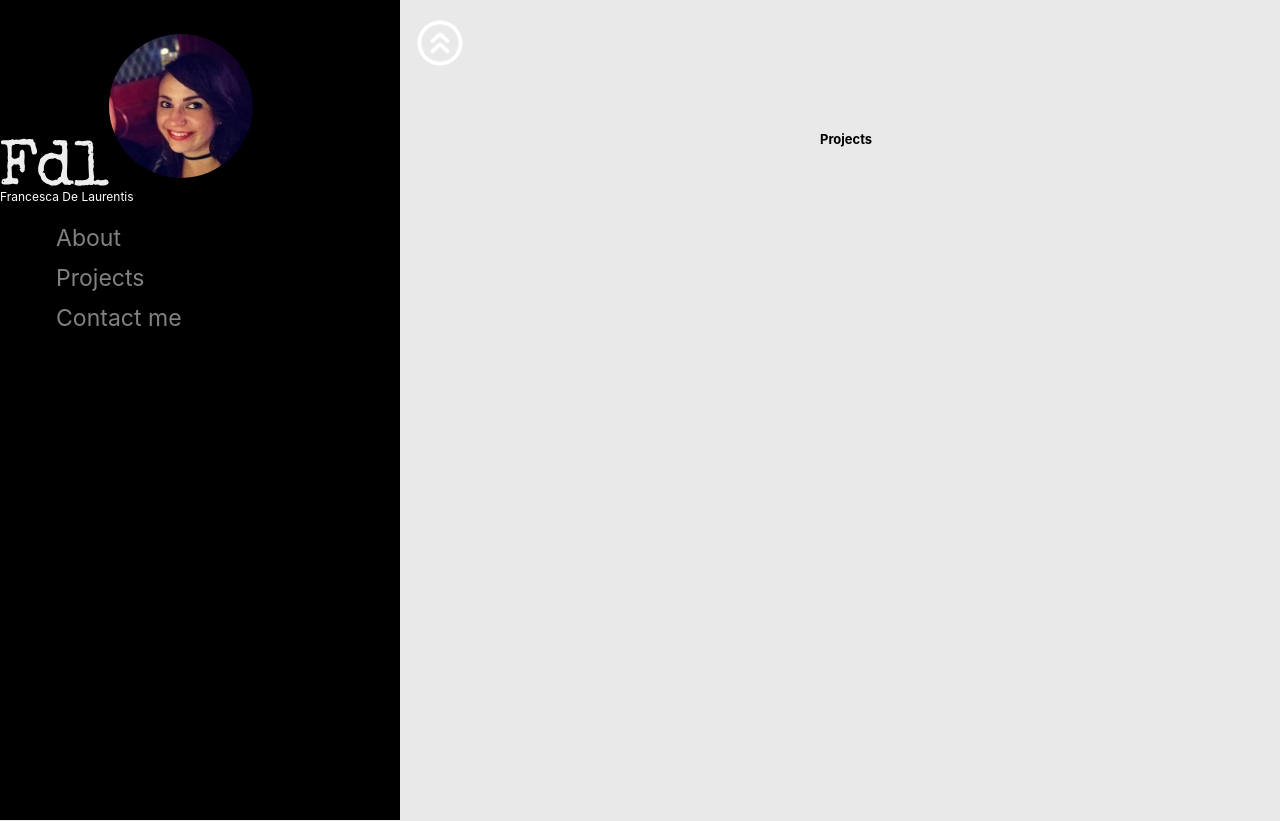
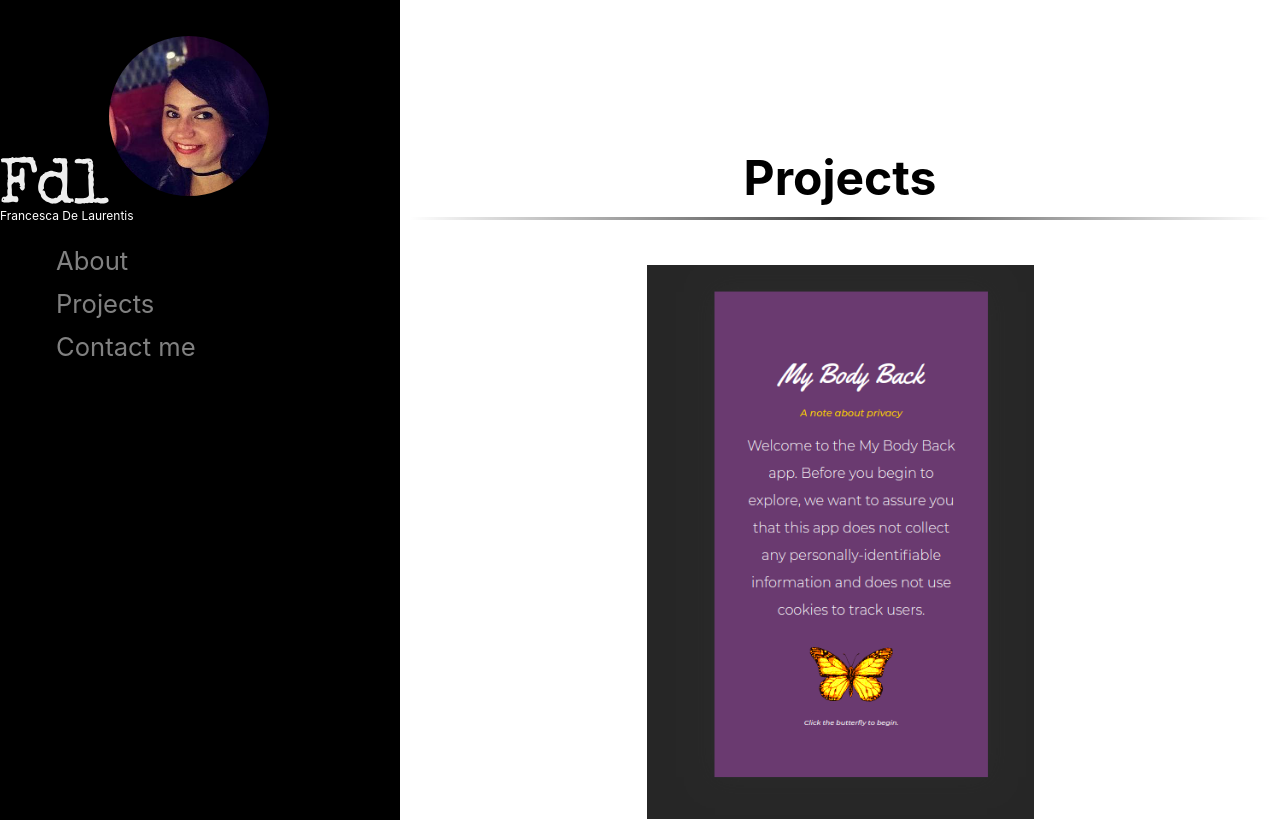
Before and after one commit to frannyfra/myPortfolio, a React (Create React App) app: page /projects in a window 1280 px wide. Shown: the top 821 px of the page. Built offline with nearby package versions, Linux system fonts and the light colour scheme.

Commit message:
project page style

```diff
--- a/src/components/projectsPage/Projects.css
+++ b/src/components/projectsPage/Projects.css
@@ -1,21 +1,69 @@
 .my-projects {
   margin: 0px 0px 0px 400px; /* Same as the width of the sidenav */
-  font-size: 0.9em; /* Increased text to enable scrolling */
   padding: 0px 10px;
-  height: 100vh;
-  background-size: cover;
-  /* opacity: 0.8;  */
-  filter: alpha(opacity=50);
-  /* display: flex; */
-  /* background-color: yellow; */
+  display: flex;
+  flex-direction: column;
+  background-color: light-yellow;
 }
 
-body {
-  background-color:#e9e9e9;
+.arrow-up-router,
+.arrow-down-router {
+  display: flex;
+  align-self: center;
+  padding: 10px;
 }
+
+h2 {
+  font-size: 3em;
+  margin: 0px;
+  padding: 0px;
+  text-align: center;
+}
+
+.line {
+  margin-top: 10px;
+  margin-bottom: 10px;
+  border: 0;
+  height: 3px;
+  background-image: linear-gradient(
+    to right,
+    rgba(0, 0, 0, 0),
+    rgba(0, 0, 0, 0.75),
+    rgba(0, 0, 0, 0)
+  );
+}
+
+.project {
+  display: flex;
+  flex-direction: column;
+}
+
+.project-item {
+  display: flex;
+  justify-content: center;
+
+}
+
+.project-image {
+  display: flex;
+  justify-content: center;
+  padding: 35px;
+  width: 45%;
+}
+
+/* .project-page {
+  display:flex;
+  align-items: flex-end;
+  padding-right: 100px;
+} */
 
 
 
+/* .project-item {
+  display: flex;
+  justify-items: center;
+
+} */
 
 /* .projects {
   padding-top: 3em;
--- a/src/components/projectsPage/Projects.js
+++ b/src/components/projectsPage/Projects.js
@@ -19,7 +19,7 @@ const Projects = () => {
       </Link>
 
       <section className="project-page">
-        <h1 className="my-projects">Projects</h1>
+        <h2 className="projects-title">Projects</h2>
         <hr className="line"/>
         <div className="project">
           <article className="project-item">
```
